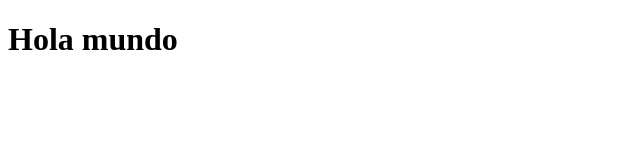
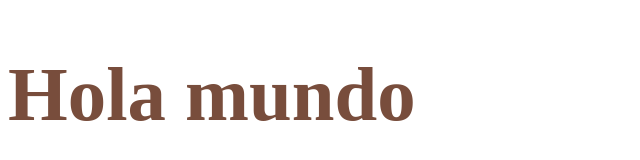
Before and after one commit to Dontfeedme/Dontfeedme.github.io, a plain HTML site: page index.html in a window 1280 px wide. Shown: the whole page, without its empty margins (0-640 px from the left). Drawn offline with Linux system fonts and the light colour scheme.

Commit message:
Estructura de carpetas

```diff
--- /dev/null
+++ b/css/style.css
@@ -0,0 +1,14 @@
+:root {
+    --fuenteHeading: 'PT Sans', sans-serif;
+    --fuenteParrafos: 'Open Sans', sans-serif;
+
+    --primario: #784D3C;
+    --gris: #e1e1e1;
+    --blanco: #ffffff;
+    --negro: #000000;
+}
+
+h1 {
+    font-size: 4.8rem;
+    color: var(--primario);
+}
--- a/index.html
+++ b/index.html
@@ -4,8 +4,11 @@
     <meta charset="UTF-8">
     <meta name="viewport" content="width=device-width, initial-scale=1.0">
     <title>Uriel Piquera</title>
+
+    <link rel="preload" href="css/style.css" as="style">
+    <link rel="stylesheet" href="css/style.css">
 </head>
 <body>
-    <h1> Hola mundo</h1>
+    <h1>Hola mundo</h1>
 </body>
 </html>
```
